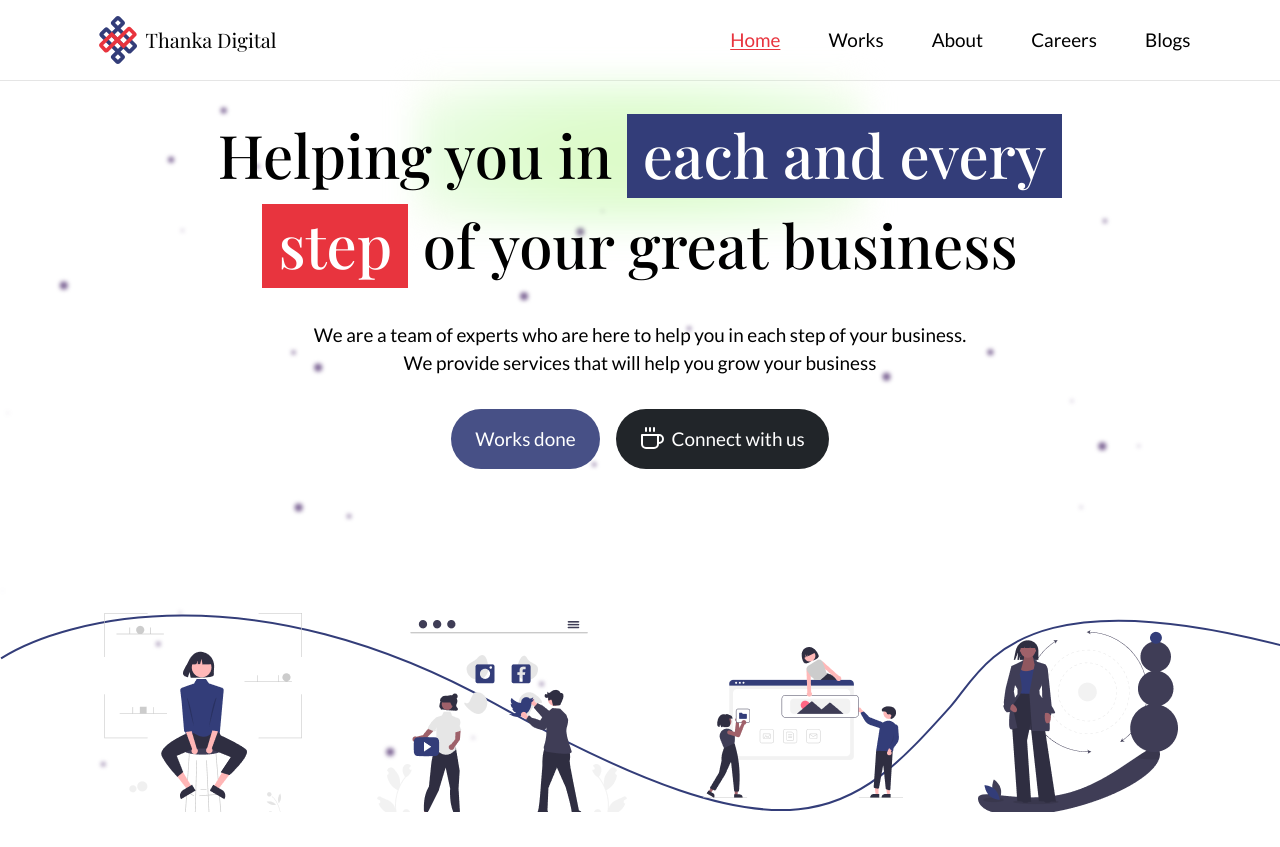
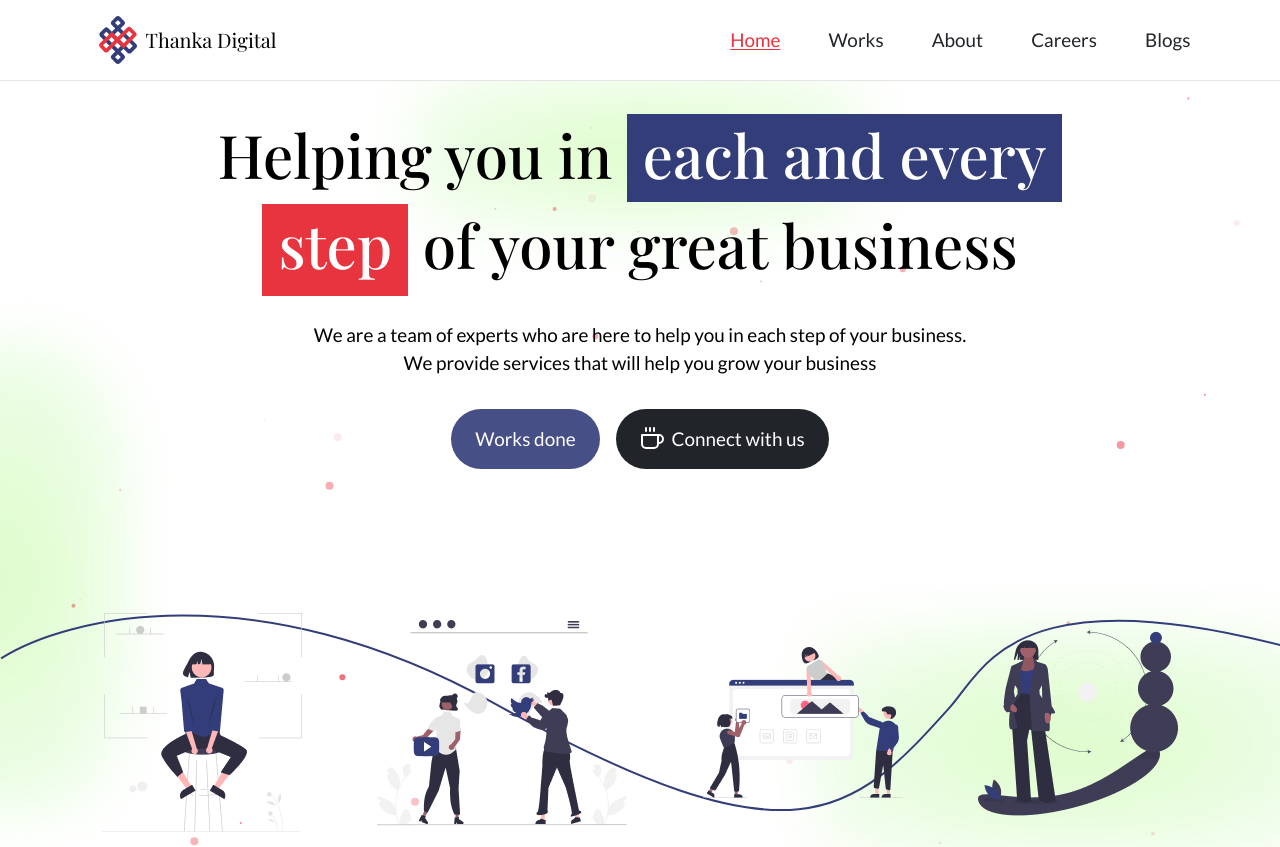
Before and after one commit to alsongarbuja/thankadigital, a Next.js app: page / in a window 1280 px wide. Shown: the top 847 px of the page. Built offline with nearby package versions, Linux system fonts and the light colour scheme.

Commit message:
UI: ui fixes

```diff
--- a/src/app/(main_site)/_components/TechnologySection.tsx
+++ b/src/app/(main_site)/_components/TechnologySection.tsx
@@ -6,7 +6,7 @@ import { technologies } from "@/utils/technology";
 
 const TechnologySection = () => {
   return (
-    <section className="pt-8 pb-4 text-white bg-primary_blue">
+    <section className="pt-8 pb-4 text-white bg-blue-950">
       <CustomWidthWrapper>
         <h3>Technologies</h3>
         <h6 className="font-medium">
--- a/src/app/(main_site)/_components/WorkSection.tsx
+++ b/src/app/(main_site)/_components/WorkSection.tsx
@@ -16,7 +16,7 @@ const WorkSection = () => {
         <h6>Some of our selected projects showcase</h6>
       </CustomWidthWrapper>
 
-      <div className="my-12 mask">
+      <div className="mt-12 mask">
         <Carousel
           slideSize={{
             lg: "60%",
--- a/src/app/(main_site)/_components/hero_section/HeroJourneySection.tsx
+++ b/src/app/(main_site)/_components/hero_section/HeroJourneySection.tsx
@@ -4,7 +4,7 @@ import { motion } from "framer-motion";
 
 const HeroJourneySection = () => {
   return (
-    <section className="relative w-screen my-12 overflow-hidden">
+    <section className="relative w-screen my-12">
       <motion.svg
         width="1830"
         height="199"
--- a/src/app/(main_site)/_components/hero_section/HeroSection.tsx
+++ b/src/app/(main_site)/_components/hero_section/HeroSection.tsx
@@ -8,9 +8,11 @@ import Particles from "./Particles";
 
 const HeroSection = () => {
   return (
-    <div className="relative">
+    <div className="relative overflow-hidden">
       <Particles className="absolute inset-0 pointer-events-none" />
-      <div className="absolute top-0 -translate-x-1/2 left-1/2 blob"></div>
+      <div className="absolute -translate-x-1/2 -top-2 left-1/2 blob"></div>
+      <div className="absolute -left-32 bottom-12 blob blob-long"></div>
+      <div className="absolute bottom-0 -right-12 blob blob-wide"></div>
       <CustomWidthWrapper>
         <div className="relative flex flex-col items-center justify-center gap-8 py-3 md:pb-24 hero-section">
           {/* <Image
@@ -23,11 +25,11 @@ const HeroSection = () => {
           /> */}
           <h1 className="mt-4 font-medium text-center font-playfair">
             Helping you in{" "}
-            <span className="px-4 pb-1 text-white bg-primary_blue">
+            <span className="px-4 pb-2 text-white bg-primary_blue">
               each and every
             </span>{" "}
             <br />
-            <span className="px-4 pb-1 text-white bg-primary_red">step</span> of
+            <span className="px-4 pb-3 text-white bg-primary_red">step</span> of
             your great business
           </h1>
 
--- a/src/app/(main_site)/_components/hero_section/Particles.tsx
+++ b/src/app/(main_site)/_components/hero_section/Particles.tsx
@@ -94,8 +94,7 @@ export default function Particles({
     const translateY = 0;
     const size = Math.floor(Math.random() * 4) + 1;
     const alpha = 1;
-    // const targetAlpha = parseFloat((Math.random() * 0.6 + 0.1).toFixed(1));
-    const targetAlpha = 0.8;
+    const targetAlpha = parseFloat((Math.random() * 0.7 + 0.1).toFixed(1));
     const dx = (Math.random() - 0.5) * 0.2;
     const dy = (Math.random() - 0.5) * 0.2;
     const magnetism = 0.1 + Math.random() * 4;
@@ -119,7 +118,7 @@ export default function Particles({
       context.current.translate(translateX, translateY);
       context.current.beginPath();
       context.current.arc(x, y, size, 0, 2 * Math.PI);
-      context.current.fillStyle = `rgba(91, 61, 121, ${alpha})`;
+      context.current.fillStyle = `rgba(232, 52, 65, ${alpha})`;
       context.current.fill();
       context.current.setTransform(dpr, 0, 0, dpr, 0, 0);
 
@@ -221,11 +220,7 @@ export default function Particles({
   };
 
   return (
-    <div
-      className={`${className} blur-[2px]`}
-      ref={canvasContainerRef}
-      aria-hidden="true"
-    >
+    <div className={`${className}`} ref={canvasContainerRef} aria-hidden="true">
       <canvas ref={canvasRef} />
     </div>
   );
--- a/src/app/(main_site)/_components/layout/NavigationHeader.tsx
+++ b/src/app/(main_site)/_components/layout/NavigationHeader.tsx
@@ -17,7 +17,7 @@ const NavigationHeader = () => {
         onClick={() => setIsNavbarOpen((prev) => !prev)}
       />
       <nav
-        className={`fixed transition-[top] duration-300 text-white md:text-black md:relative md:flex-row md:h-auto md:w-fit md:bg-inherit flex-col bg-primary_blue z-10 w-full h-screen ${
+        className={`fixed transition-[top] duration-300 text-white md:text-neutral_black md:relative md:flex-row md:h-auto md:w-fit md:bg-inherit flex-col bg-primary_blue z-10 w-full h-screen ${
           isNavbarOpen ? "top-0" : "-top-[150%]"
         } left-0 flex gap-12 items-center justify-center`}
         onClick={() => setIsNavbarOpen(false)}
--- a/src/app/(main_site)/layout.tsx
+++ b/src/app/(main_site)/layout.tsx
@@ -19,14 +19,18 @@ export default function MainLayout({
       <footer className="pt-6 pb-0 bg-background_lightblue">
         <CustomWidthWrapper>
           <div className="flex flex-col gap-5 py-16 md:flex-row md:justify-between">
-            <div className="flex flex-col gap-5 md:flex-row md:gap-36">
+            <div className="flex flex-row flex-wrap gap-12">
               {footerLinks.map((footer, i) => (
-                <section className="flex flex-col gap-4 text-xl" key={i}>
-                  <p className="my-3 text-2xl font-semibold">
+                <section className="flex flex-col gap-2 text-xl" key={i}>
+                  <p className="my-1 text-lg font-semibold">
                     {footer.menuTitle}
                   </p>
                   {footer.links.map((link, i) => (
-                    <Link href={link.link} key={i} className="group w-fit">
+                    <Link
+                      href={link.link}
+                      key={i}
+                      className="text-lg font-medium group w-fit"
+                    >
                       {link.name}
                       <hr className="h-0.5 bg-black w-0 group-hover:w-full transition-[width] duration-300" />
                     </Link>
@@ -36,7 +40,7 @@ export default function MainLayout({
             </div>
 
             <section className="flex flex-col gap-2 text-xl">
-              <p className="text-2xl font-semibold">Socials</p>
+              <p className="text-lg font-semibold">Socials</p>
               <div className="flex gap-4">
                 {footerContacts.map((con, i) => (
                   <section className="p-2 bg-white rounded-full" key={i}>
@@ -50,7 +54,7 @@ export default function MainLayout({
           </div>
 
           <div className="flex justify-between mb-12">
-            <p className="text-2xl font-semibold">&copy;{year}</p>
+            <p className="text-2xl font-semibold">&copy; {year}</p>
             <Link
               href="#top"
               className="text-2xl font-semibold underline rounded-md"
--- a/src/app/globals.css
+++ b/src/app/globals.css
@@ -182,7 +182,18 @@ ol {
 .blob {
   width: 35%;
   height: 20%;
-  background: radial-gradient(#aaf776, #aef783, #c4fab4, #fefaf0);
-  filter: blur(1rem);
+  background: radial-gradient(#aaf776, #c1fc9f, #cefac1, #fefaf0);
+  filter: blur(1.75rem);
   opacity: .4;
 }
+
+.blob-long {
+  width: 20%;
+  height: 60%;
+  border-radius: 30%;
+}
+
+.blob-wide {
+  width: 40%;
+  height: 30%;
+}
--- a/src/utils/footer.tsx
+++ b/src/utils/footer.tsx
@@ -41,7 +41,7 @@ export const footerConnect = [
 
 export const footerLinks = [
   {
-    menuTitle: "Important Links",
+    menuTitle: "Company",
     links: [
       {
         name: "Privacy Policy",
@@ -61,17 +61,17 @@ export const footerLinks = [
         link: "/about",
       },
       {
+        name: "Careers",
+        link: "/careers",
+      },
+      {
         name: "Blogs",
         link: "/blogs",
-      },
-      {
-        name: "Careers",
-        link: "/careers",
       },
     ],
   },
   {
-    menuTitle: "Company",
+    menuTitle: "Important Links",
     links: [
       {
         name: "Youtube",
```
Also changed, not shown: public/images/about/manika.png (deleted), public/images/web-app.png.
